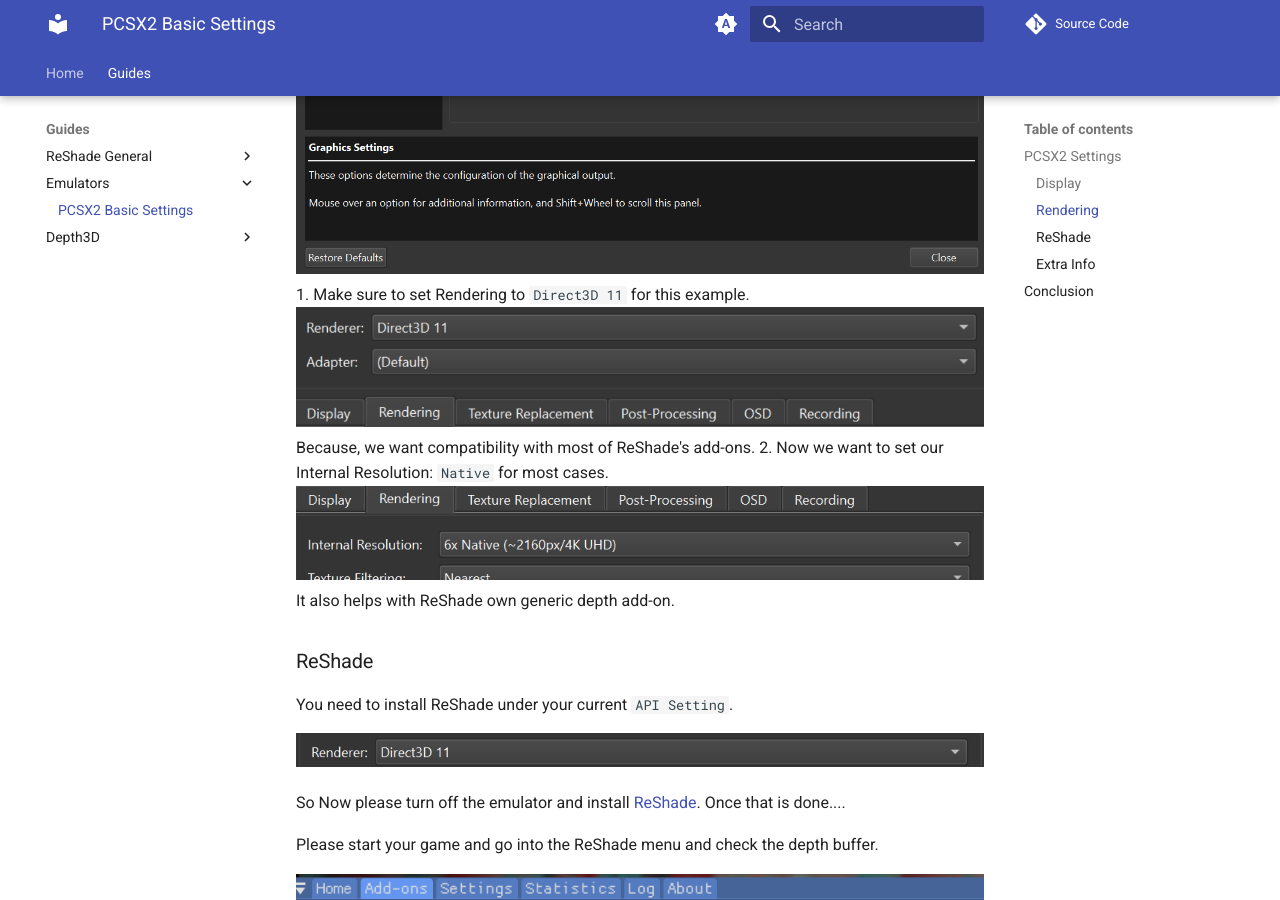
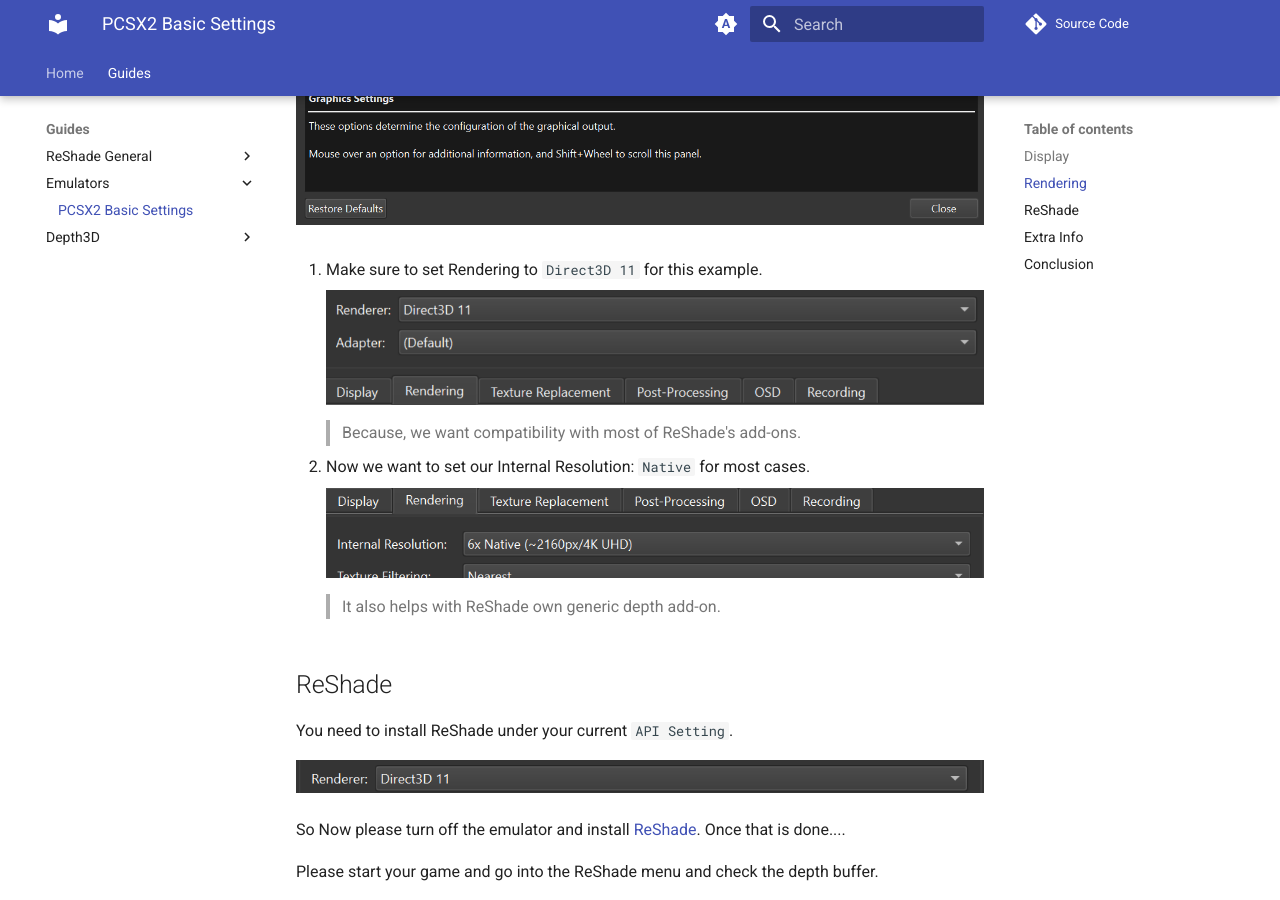
Before and after one commit to ReadShade/readshade.github.io, an MkDocs documentation site: the page built from docs/generic/pcsx2.md, in a window 1280 px wide and 900 px high, scrolled down 2053 px. Built offline with MkDocs 1.6.1 and Material for MkDocs 9.7.7, drawn with Linux system fonts in a browser that asks for light colours; comment, search, counter and statistics services are not loaded.

Commit message:
Update pcsx2.md

```diff
--- a/docs/generic/pcsx2.md
+++ b/docs/generic/pcsx2.md
@@ -3,40 +3,45 @@
 
 This Guide will focus on basic adjustments for ReShade and it's use in PCSX2: Emulator.
 
-## PCSX2 Settings
-
-### Display
+## Display
 
 For this guide we will be using the DX11 API.
 
 ![](images/PCSX2/PCSX2_Renderer_Zoomed.png)
 
 This is due to compatibility with other add-ons. Now please look at the settings in this menu.
-    ![](images/PCSX2/PCSX2_Settings00.png)
+
+![](images/PCSX2/PCSX2_Settings00.png)
 
 1. You will be looking for `Fullscreen Mode & Aspect Ratio ` Like in the image below.
 
     ![](images/PCSX2/PCSX2_Fullscreen_AR.png)
 
-The reason we want to set Aspect Ratio to Fit to Window. Is because the depth buffer is set to this internally.
+    > The reason we want to set Aspect Ratio to Fit to Window. Is because the depth buffer is set to this internally.
 
 2. `Anti-Blur` is a good one to keep on to keep distortions to a minimal.
 
     ![](images/PCSX2/PCSX2_Anti-Blur.png)
 
-### Rendering
+## Rendering
 
 As I said above. We are focusing on DX11, You can always try different APIs as long you get a depth buffer out you should be fine.
 
 ![](images/PCSX2/PCSX2_Settings01.png)
+
 1. Make sure to set Rendering to `Direct3D 11` for this example.
-![](images/PCSX2/PCSX2_Renderer.png)
-Because, we want compatibility with most of ReShade's add-ons.
+
+    ![](images/PCSX2/PCSX2_Renderer.png)
+
+    > Because, we want compatibility with most of ReShade's add-ons.
+
 2. Now we want to set our Internal Resolution: `Native` for most cases.
-![](images/PCSX2/PCSX2_Rendering.png)
-It also helps with ReShade own generic depth add-on.
 
-### ReShade
+    ![](images/PCSX2/PCSX2_Rendering.png)
+
+    > It also helps with ReShade own generic depth add-on.
+
+## ReShade
 
 You need to install ReShade under your current `API Setting`.
 
@@ -45,13 +50,14 @@
 So Now please turn off the emulator and install [ReShade](reshadeversions.md).
 Once that is done....
 
-
 Please start your game and go into the ReShade menu and check the depth buffer.
 
 ![](images/PCSX2/PCSX2_ReShade_Depth_Add-on.png)
 
 This is in the add-ons tab inside the ReShade own menu.
-### Extra Info
+
+## Extra Info
+
 Make sure you do all the other things like the games and bios things on your end........... I will not explain that.
 
 ## Conclusion
```
